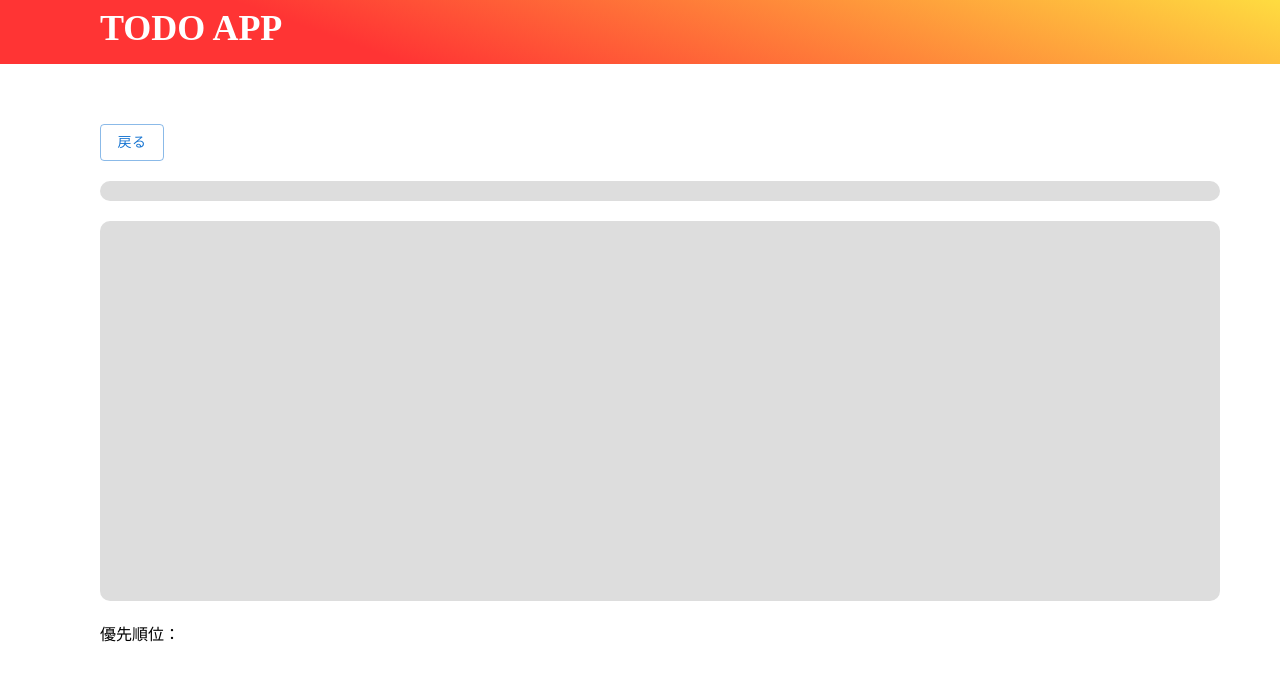
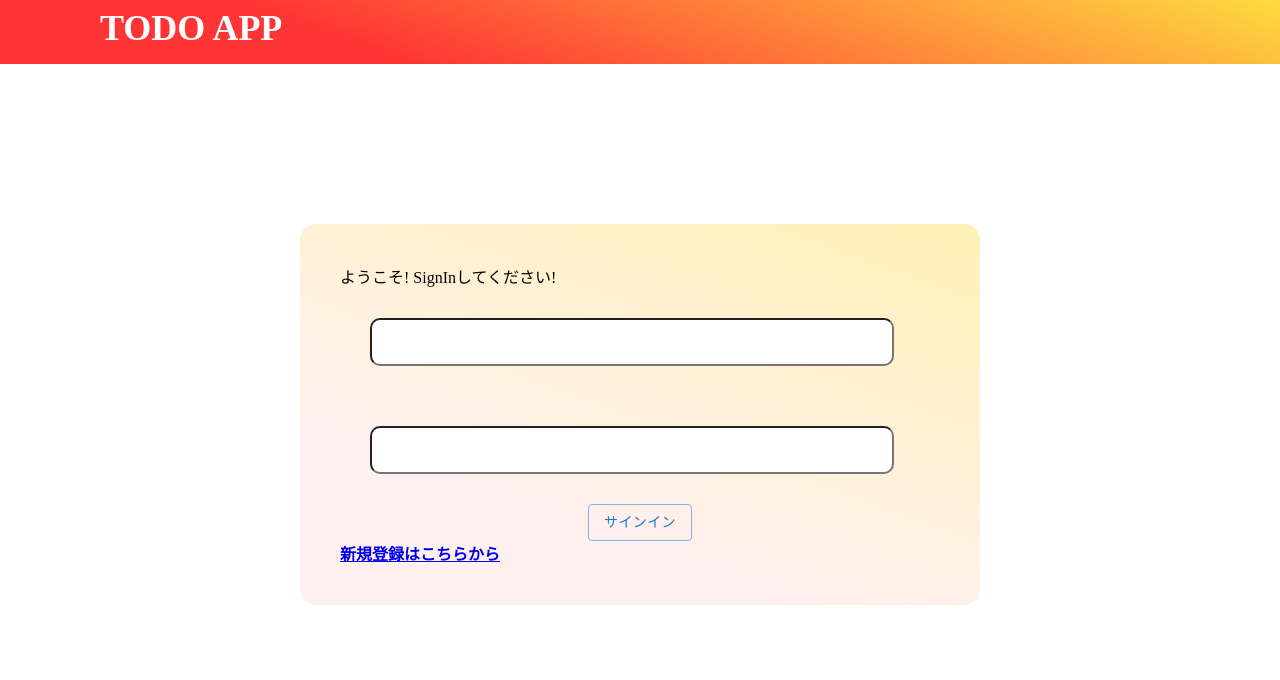
Before and after one commit to TaiyoMaruyama/todo-app-next, a Next.js app: page /detail in a window 1280 px wide. Shown: the top 680 px of the page. Built offline with nearby package versions, Linux system fonts and the light colour scheme; no server answers.

Commit message:
いろいろ追加

```diff
--- a/package.json
+++ b/package.json
@@ -20,6 +20,7 @@
     "next": "13.3.0",
     "react": "18.2.0",
     "react-dom": "18.2.0",
+    "react-router-dom": "^6.11.1",
     "recoil": "^0.7.7",
     "typescript": "5.0.4"
   }
--- a/src/pages/detail.tsx
+++ b/src/pages/detail.tsx
@@ -1,12 +1,14 @@
 import { Layout } from "@/components/Layout";
 import { Detail } from "@/components/Detail";
+import SignInPage from "@/components/SignInPage";
+import { useAuth } from "./states/useAuth";
 
 const DetailPage: React.FC = () => {
+  const user = useAuth();
+
   return (
     <>
-      <Layout>
-        <Detail />
-      </Layout>
+      <Layout>{user.uid === "" ? <SignInPage /> : <Detail />}</Layout>
     </>
   );
 };
--- a/src/pages/index.tsx
+++ b/src/pages/index.tsx
@@ -3,8 +3,6 @@ import { Layout } from "@/components/Layout";
 import { useAuth } from "./states/useAuth";
 import SignInPage from "@/components/SignInPage";
 import { TodoList } from "@/components/TodoList";
-import { useEffect, useState } from "react";
-import { LinearProgress } from "@mui/material";
 
 const Home: React.FC = () => {
   const user = useAuth();
```
Also changed, not shown: src/pages/create.tsx (+5 -3 lines), src/pages/edit.tsx (+5 -3 lines), 1 other file (tests, documents, lock files or other folders).
